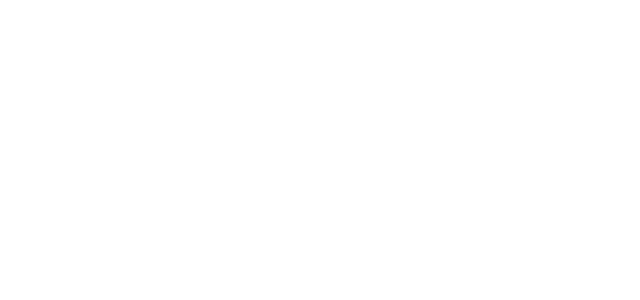
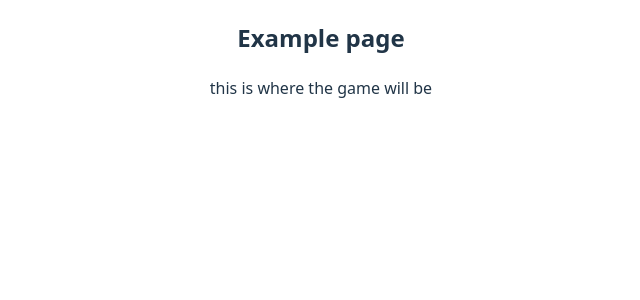
Before and after one commit to Suriya-Kodehode/Nettleserspill, a React (Vite) app: page /game in a window 1280 px wide. Shown: the top 300 px of the page, without its empty margins (319-959 px from the left). Built offline with nearby package versions, Linux system fonts and the light colour scheme.

Commit message:
update router

```diff
--- a/src/pages/game.jsx
+++ b/src/pages/game.jsx
@@ -5,7 +5,8 @@ function Game() {
     return (
         <>
             <div>
-
+                <h2>Example page</h2>
+                <p>this is where the game will be</p>
             </div>
         </>
     )
--- a/src/pages/start.jsx
+++ b/src/pages/start.jsx
@@ -1,4 +1,6 @@
 import styles from '../CSSModules/start.module.css'
+
+import { Link } from 'react-router-dom';
 
 function Start() {
 
@@ -6,6 +8,10 @@ function Start() {
         <>
             <div>
                 <h1>Tower Defense</h1>
+
+                <Link to="/game">
+                    <button>Example link to game page</button>
+                </Link>
             </div>
         </>
     )
```
